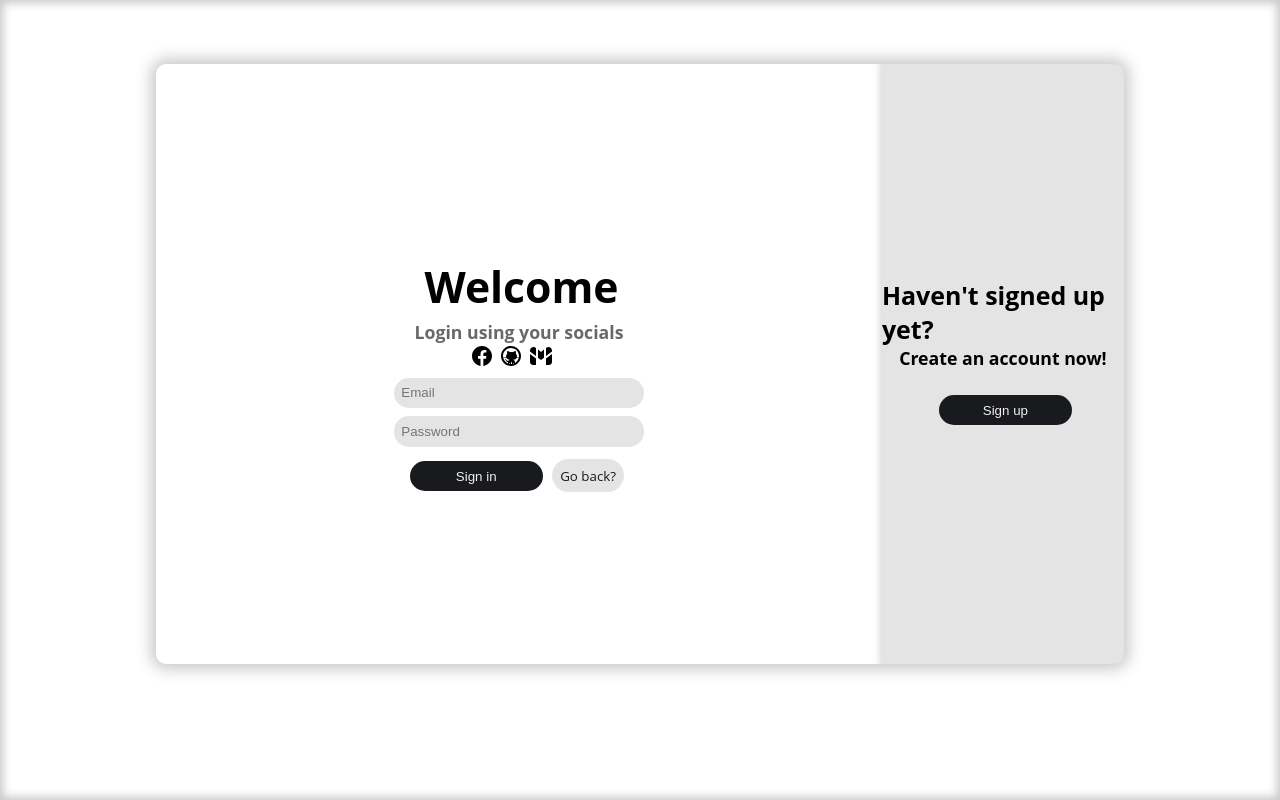
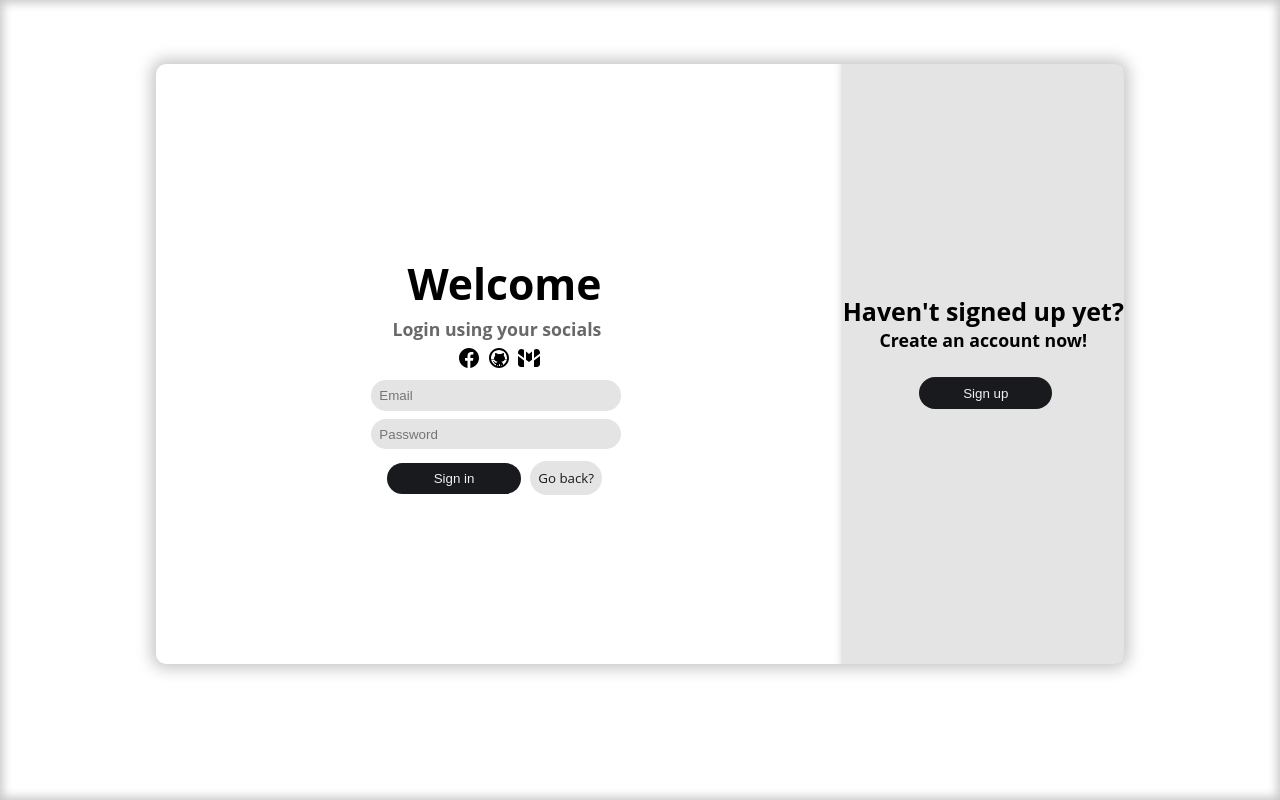
Before and after one commit to jus-waa/Inventory-Management-System, a PHP site: page /loginpage.html in a window 1280 px wide. Run offline with PHP 8.4, Linux system fonts and the light colour scheme.

Commit message:
Updated loginpage.html fixed signin container

```diff
--- a/style.css
+++ b/style.css
@@ -31,6 +31,7 @@ html {
     border-radius: 10px;
     overflow: auto !important;
 }
+
 /*Nav-bar main page*/
 nav {
     height: 60px;
@@ -140,9 +141,6 @@ section {
 }
 
 /*Login Page*/
-
-
-
 .login-back:hover {
     fill: #cacaca;
     transition: .5s;
@@ -150,8 +148,8 @@ section {
 }
 .login-container {
     display: flex !important;
-    width: auto !important;
-    height: 100%;
+    justify-content: flex-end;
+
 }
 .signin-container{
     height: 75vh;
@@ -159,31 +157,33 @@ section {
     justify-content: center;
     align-items: center;
     flex-direction: column;
-    width: 75%;
+    width: auto !important;
+    flex: 1;
 }
 .signin {
     display: flex;
     flex-direction: column;
+
 }
 .signup {
     display: flex;
     justify-content: center;
     align-items: center;
     flex-direction: column;
-    width: 25%;
+    width: auto !important;
     background-color: #e4e4e4;
     border: 0;
     box-shadow: 5px 0px 8px 5px rgba(0,0,0,0.25);
 }
 .signin h1 {
-    margin: 30px 30px 5px 35px;
+    margin: 30px 30px 5px 40px;
 }
 .signin h5 {
-    margin-left: 25px;
+    margin: 0 0 5px 25px;
     color: #686868;
 }
 .social-links {
-    margin-left: 80px;
+    margin-left: 90px;
 }
 .input-email, .input-password {
     width: 250px;
@@ -240,6 +240,10 @@ section {
 .signup-button {
     margin: 25px 5px 25px 10px;
 }
+
+
+
+
 /*xl 4k 2560px*/
 @media (min-width: 2560px) {
     nav{
@@ -276,9 +280,6 @@ section {
     nav a {
         font-size: 12pt;
         transition: .5s;
-    }
-    .signin {
-        margin-left: 35px;
     }
 }
 
```
Also changed, not shown: dashboard.html (+46 -0 lines).
